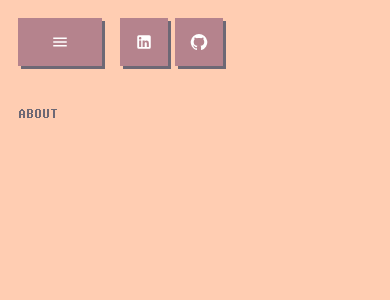
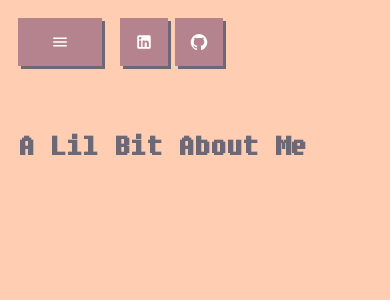
Before and after one commit to goingdust/portfolio, a Next.js app: page /about in a window 390 px wide. Shown: the top 300 px of the page. Built offline with nearby package versions, Linux system fonts and the light colour scheme.

Commit message:
Adjust width of home headings and change nav footer animation for mobile

```diff
--- /dev/null
+++ b/components/About/index.tsx
@@ -0,0 +1,11 @@
+import styles from '../index.module.scss';
+
+const About = () => {
+	return (
+		<div>
+			<h1>A Lil Bit About Me</h1>
+		</div>
+	);
+};
+
+export default About;
--- a/components/Footer/index.module.scss
+++ b/components/Footer/index.module.scss
@@ -20,7 +20,10 @@
 
 .show {
 	&:global {
-		animation: fadeIn 1s 0.5s forwards, hideThenShow 0.5s forwards;
+		@include for_breakpoint(mobile) {
+      animation: fadeIn 1s 0.8s forwards, hideThenShow 0.8s forwards;
+    }
+    animation: fadeIn 1s 0.5s forwards, hideThenShow 0.5s forwards;
 	}
 }
 
--- a/components/Home/index.module.scss
+++ b/components/Home/index.module.scss
@@ -37,6 +37,7 @@
 				margin: 0;
 				font-size: 3rem;
 				font-weight: 400;
+        width: calc(100% + 1ch);
 				@include typed($greeting, $speeds1, $options1);
 				padding-right: 1ch;
 
--- a/components/Home/index.tsx
+++ b/components/Home/index.tsx
@@ -11,7 +11,7 @@ const Home = () => {
 		'initial-avatar-animate'
 	);
 	const [timeoutActive, setTimeoutActive] = useState(false);
-	const h1TypingDelay = 2200; // determined by (num of characters * typing speed + animation delay) in /styles/_constiables.scss
+	const h1TypingDelay = 2700; // determined by (num of characters * typing speed + animation delay) in /styles/_constiables.scss
 	const [img, setImg] = useState<HTMLImageElement>();
 	const [style, setStyle] = useState<CSSProperties | undefined>();
 	const { isDesktop } = useWindowSize();
--- a/pages/about.tsx
+++ b/pages/about.tsx
@@ -1,7 +1,8 @@
 import { NextPage } from 'next';
+import About from '../components/About';
 
-const About: NextPage = () => {
-	return <div>ABOUT</div>;
+const AboutPage: NextPage = () => {
+	return <About />;
 };
 
-export default About;
+export default AboutPage;
```
Also changed, not shown: components/About/index.module.scss (added).
